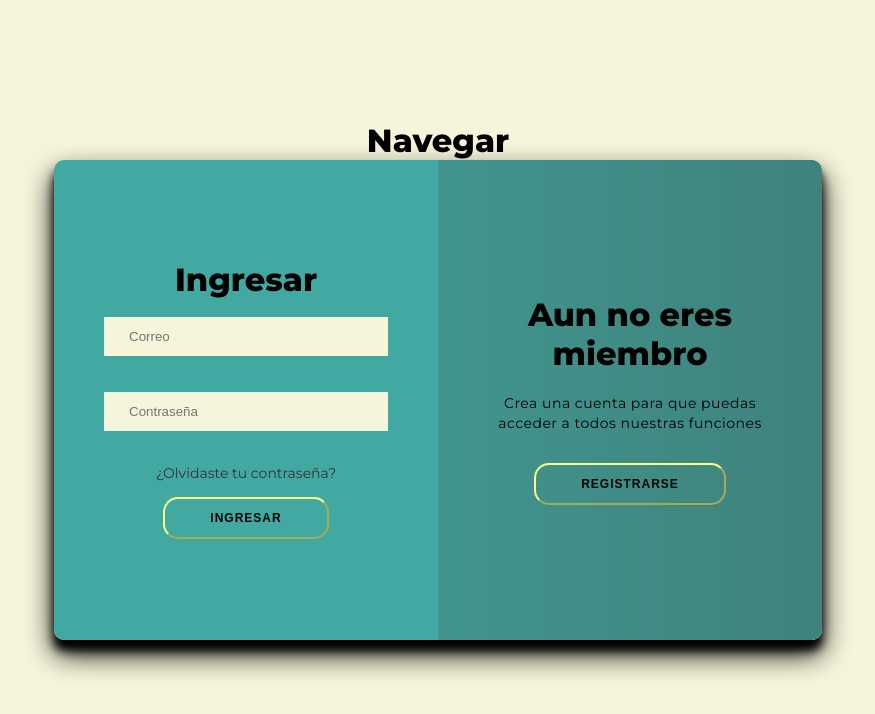
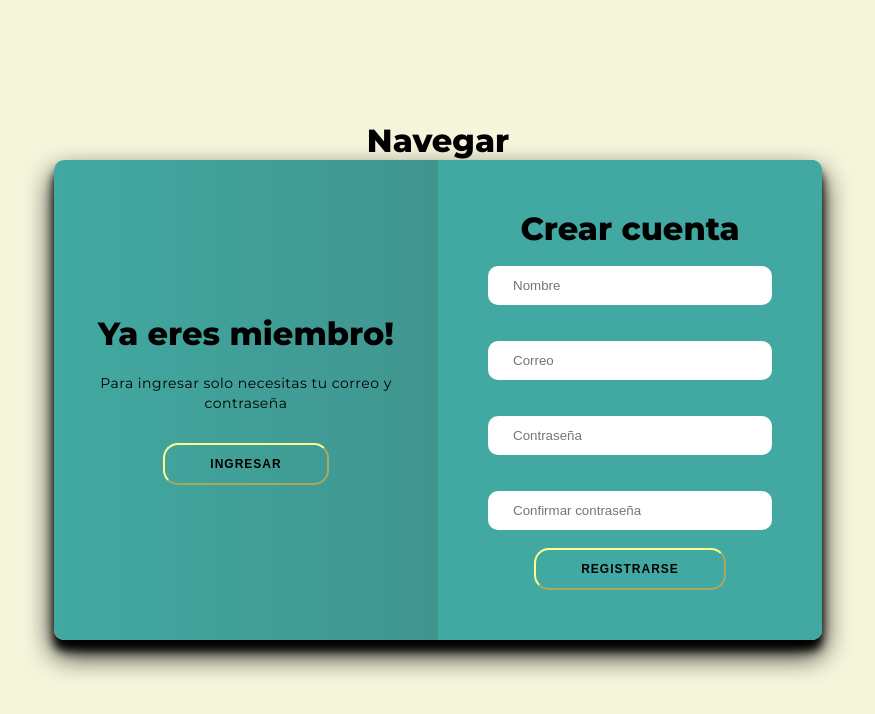
Before and after one commit to steelspikes/nn-manager, a React (Create React App) app: page / in a window 1280 px wide. Both pictures are taken after a click on the button "REGISTRARSE". Shown: the top 714 px of the page, without its empty margins (202-1077 px from the left). Built offline with nearby package versions, Linux system fonts and the light colour scheme.

Commit message:
Login general
- Se agrego función de movimiento al login.
- Cambio de nombres de styles.css, a login.css (pues sera exclusivo del css).
- Cambio de nombres de variables de pink a yellow, para que coincida con el color

```diff
--- a/src/Screens/Login.js
+++ b/src/Screens/Login.js
@@ -1,14 +1,19 @@
-import React from "react";
-import '../Styles/styles.css'; // Importa el archivo de estilos
+import React, { useState } from "react";
+import '../Styles/Login.css'; // Importa el archivo de estilos
 
 function Login() {
-  const hola = (e) => {
-    e.preventDefault();
-    alert('Hola');
-  }
+  const [isRightPanelActive, setIsRightPanelActive] = useState(false);
+
+  const handleSignUpClick = () => {
+    setIsRightPanelActive(true);
+  };
+
+  const handleSignInClick = () => {
+    setIsRightPanelActive(false);
+  };
 
   return (
-    <div className="container" id="container">
+    <div className={`container ${isRightPanelActive ? "right-panel-active" : ""}`} id="container">
       <div className="form-container sign-up-container">
         <form action="#">
           <h1>Crear cuenta</h1>
@@ -16,7 +21,7 @@ function Login() {
           <input type="email" placeholder="Correo" />
           <input type="password" placeholder="Contraseña" />
           <input type="password" placeholder="Confirmar contraseña" />
-          <button onClick={hola} className="ghost">Registrarse</button>
+          <button className="ghost">Registrarse</button>
         </form>
       </div>
       <div className="form-container sign-in-container">
@@ -25,7 +30,7 @@ function Login() {
           <input type="email" placeholder="Correo" />
           <input type="password" placeholder="Contraseña" />
           <a href="#">¿Olvidaste tu contraseña?</a>
-          <button onClick={hola}>Ingresar</button>
+          <button>Ingresar</button>
         </form>
       </div>
       <div className="overlay-container">
@@ -33,12 +38,12 @@ function Login() {
           <div className="overlay-panel overlay-left">
             <h1>Ya eres miembro!</h1>
             <p>Para ingresar solo necesitas tu correo y contraseña</p>
-            <button className="ghost" id="signIn">Ingresar</button>
+            <button className="ghost" onClick={handleSignInClick}>Ingresar</button>
           </div>
           <div className="overlay-panel overlay-right">
             <h1>Aun no eres miembro</h1>
             <p>Crea una cuenta para que puedas acceder a todos nuestras funciones</p>
-            <button className="ghost" id="signUp">Registrarse</button>
+            <button className="ghost" onClick={handleSignUpClick}>Registrarse</button>
           </div>
         </div>
       </div>
--- a/src/Styles/styles.css
+++ b/src/Styles/Login.css
@@ -5,9 +5,9 @@
 	--black: #000;
 	--green-1: #3f827c;
 	--green-2: #41a9a1;
-	--pink-1: #f5f5dc;
-	--pink-2: #fcfcb3;
-	--pink-3: #fdfd8a;
+	--yellow-1: #f5f5dc;
+	--yellow-2: #fcfcb3;
+	--yellow-3: #fdfd8a;
 }
 
 * {
@@ -15,7 +15,7 @@
 }
 
 body {
-	background: var(--pink-1);
+	background: var(--yellow-1);
 	display: flex;
 	justify-content: center;
 	align-items: center;
@@ -55,7 +55,7 @@ a {
 
 button {
 	border-radius: 15px;
-	/*border: 1px solid var(--pink-1);*/
+	/*border: 1px solid var(--yellow-1);*/
 	background-color: var(--green-2);
 	color: black;
 	font-size: 12px;
@@ -64,7 +64,7 @@ button {
 	letter-spacing: 1px;
 	text-transform: uppercase;
 	transition: transform 80ms ease-in;
-	border-color: var(--pink-3);
+	border-color: var(--yellow-3);
 }
 
 button:active {
@@ -77,7 +77,7 @@ button:focus {
 
 button.ghost {
 	background-color: transparent;
-	border-color: var(--pink-3);
+	border-color: var(--yellow-3);
 }
 
 form {
@@ -92,15 +92,16 @@ form {
 }
 
 input {
-	background-color: var(--pink-1);
+	background-color: var(--white);
 	border: none;
+	border-radius: 10px;
 	padding: 12px 25px;
 	margin: 18px 0;
 	width: 100%;
 }
 
 .container {
-	background-color: var(--pink-2);
+	background-color: var(--yellow-2);
 	border-radius: 10px;
   	box-shadow: 0 14px 28px var(--black),
 			0 10px 10px var(--black);
```
